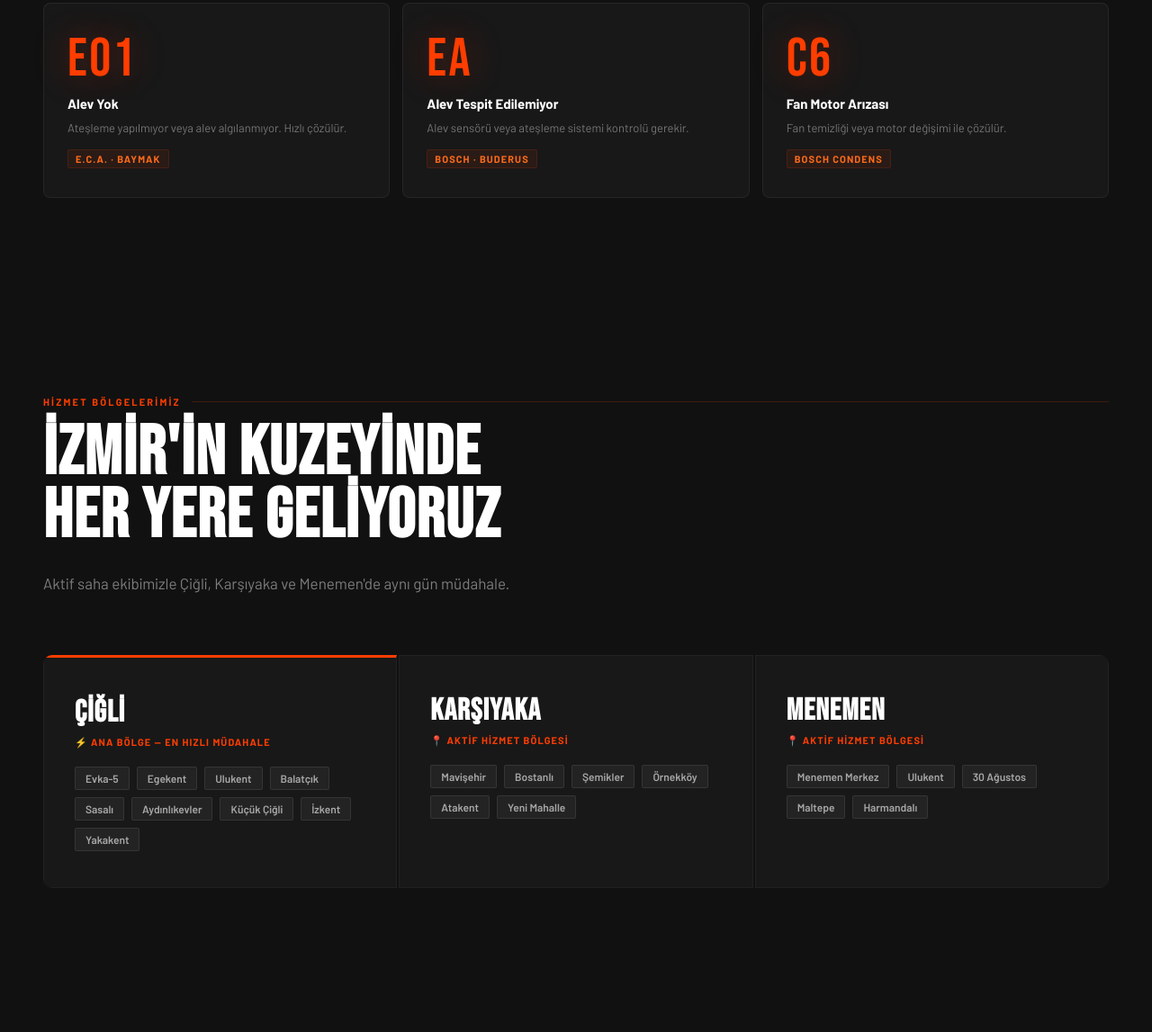
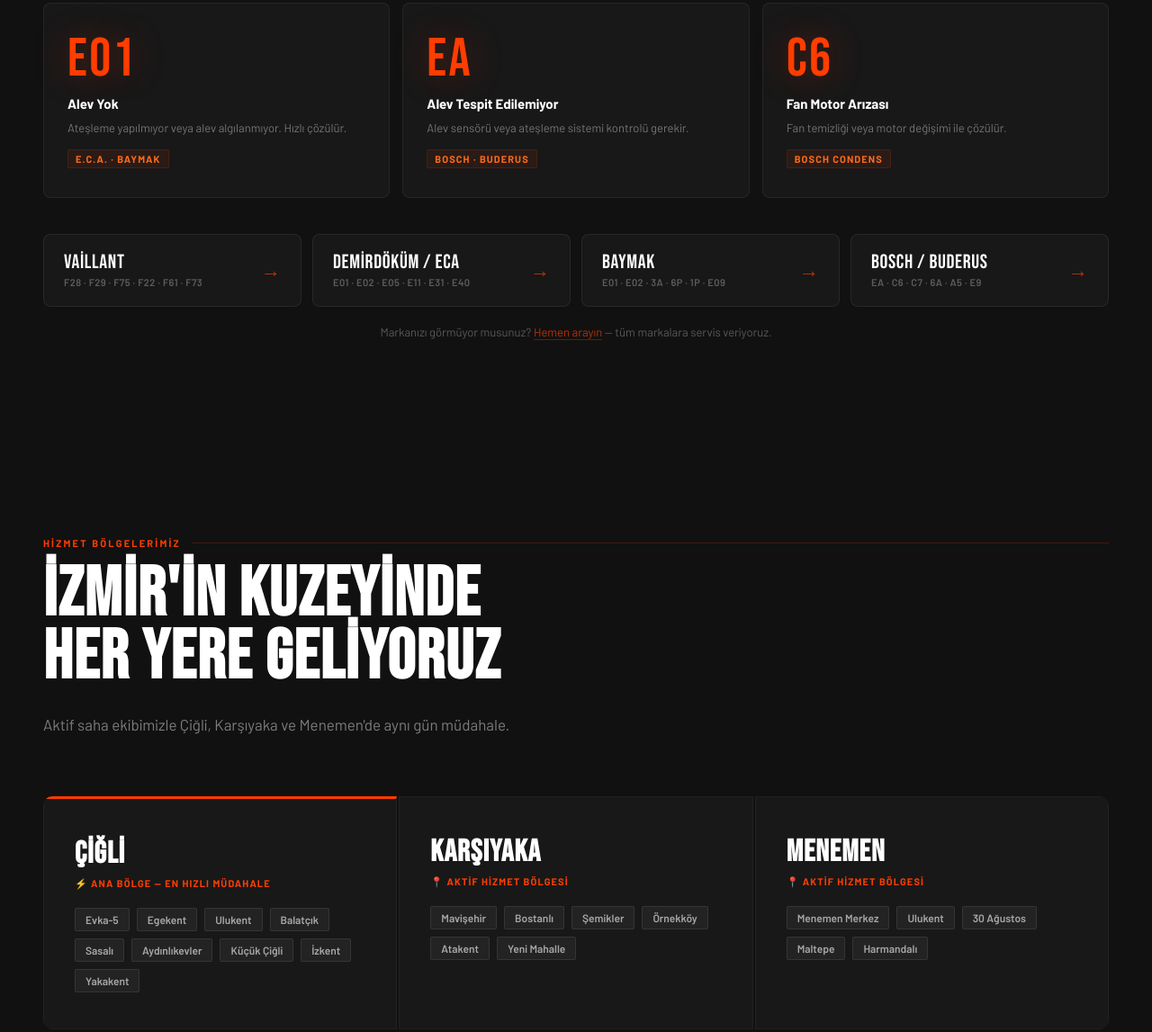
Before and after one commit to aeteknikizmir/ciglikombiklima, a plain HTML site: page index.html in a window 1280 px wide. Shown: the part 4819-5966 px from the top of the page at 90% size. Drawn offline with Linux system fonts and the light colour scheme.

Commit message:
Update index.html

```diff
--- a/index.html
+++ b/index.html
@@ -176,6 +176,19 @@ nav{position:sticky;top:0;z-index:200;background:rgba(10,10,10,.95);backdrop-fil
 .ariza-card p{font-size:13px;color:rgba(255,255,255,.4);line-height:1.65}
 .ariza-brand{display:inline-block;margin-top:12px;font-size:11px;font-weight:700;letter-spacing:.1em;text-transform:uppercase;background:rgba(255,61,0,.08);border:1px solid rgba(255,61,0,.14);color:var(--fire2);padding:3px 8px;border-radius:2px}
 
+/* MARKA ARIZA LİNKLERİ — YENİ */
+.ariza-brand-links{display:grid;grid-template-columns:repeat(4,1fr);gap:12px;margin-top:40px}
+.abl-card{display:flex;align-items:center;justify-content:space-between;background:var(--black3);border:1px solid rgba(255,255,255,.07);border-radius:8px;padding:20px 22px;transition:all .3s;cursor:pointer}
+.abl-card:hover{border-color:rgba(255,61,0,.35);background:rgba(255,61,0,.05);transform:translateY(-3px)}
+.abl-left{display:flex;flex-direction:column;gap:4px}
+.abl-name{font-family:var(--ff-head);font-size:22px;letter-spacing:.03em;line-height:1}
+.abl-codes{font-size:11px;color:rgba(255,255,255,.3);font-weight:600;letter-spacing:.04em}
+.abl-arrow{font-size:22px;color:var(--fire);opacity:.7;transition:transform .3s}
+.abl-card:hover .abl-arrow{transform:translateX(4px)}
+.ariza-cta-note{margin-top:20px;font-size:13px;color:rgba(255,255,255,.3);text-align:center}
+.ariza-cta-note a{color:rgba(255,61,0,.7);border-bottom:1px solid rgba(255,61,0,.3);transition:color .2s}
+.ariza-cta-note a:hover{color:var(--fire)}
+
 /* BÖLGELER */
 #bolgeler{background:var(--black2)}
 .bolge-grid{display:grid;grid-template-columns:1fr 1fr 1fr;gap:2px;margin-top:64px;border-radius:10px;overflow:hidden}
@@ -278,6 +291,7 @@ footer{background:#060606;padding:72px 48px 36px;border-top:1px solid rgba(255,2
   .featured-duo{grid-template-columns:1fr}
   .markalar-grid{grid-template-columns:1fr}
   .ariza-grid{grid-template-columns:1fr 1fr}
+  .ariza-brand-links{grid-template-columns:1fr 1fr}
   .bolge-grid{grid-template-columns:1fr}
   .neden-layout{grid-template-columns:1fr}
   .sss-wrap{grid-template-columns:1fr}
@@ -287,6 +301,9 @@ footer{background:#060606;padding:72px 48px 36px;border-top:1px solid rgba(255,2
   .cta-strip{padding:80px 20px}
   footer{padding:60px 20px 36px}
   .topbar{padding:10px 16px;gap:14px;font-size:11px}
+}
+@media(max-width:560px){
+  .ariza-brand-links{grid-template-columns:1fr}
 }
 </style>
 </head>
@@ -500,6 +517,40 @@ footer{background:#060606;padding:72px 48px 36px;border-top:1px solid rgba(255,2
       <div class="ariza-card"><div class="ariza-code">EA</div><h4>Alev Tespit Edilemiyor</h4><p>Alev sensörü veya ateşleme sistemi kontrolü gerekir.</p><span class="ariza-brand">Bosch · Buderus</span></div>
       <div class="ariza-card"><div class="ariza-code">C6</div><h4>Fan Motor Arızası</h4><p>Fan temizliği veya motor değişimi ile çözülür.</p><span class="ariza-brand">Bosch Condens</span></div>
     </div>
+
+    <!-- MARKA ARIZA KOD SAYFALARI — YENİ EKLEME -->
+    <div class="ariza-brand-links reveal">
+      <a href="vaillant-ariza-kodlari.html" class="abl-card">
+        <div class="abl-left">
+          <div class="abl-name">Vaillant</div>
+          <div class="abl-codes">F28 · F29 · F75 · F22 · F61 · F73</div>
+        </div>
+        <div class="abl-arrow">→</div>
+      </a>
+      <a href="demirdokum-eca-ariza-kodlari.html" class="abl-card">
+        <div class="abl-left">
+          <div class="abl-name">DemirDöküm / ECA</div>
+          <div class="abl-codes">E01 · E02 · E05 · E11 · E31 · E40</div>
+        </div>
+        <div class="abl-arrow">→</div>
+      </a>
+      <a href="baymak-ariza-kodlari.html" class="abl-card">
+        <div class="abl-left">
+          <div class="abl-name">Baymak</div>
+          <div class="abl-codes">E01 · E02 · 3A · 6P · 1P · E09</div>
+        </div>
+        <div class="abl-arrow">→</div>
+      </a>
+      <a href="bosch-buderus-ariza-kodlari.html" class="abl-card">
+        <div class="abl-left">
+          <div class="abl-name">Bosch / Buderus</div>
+          <div class="abl-codes">EA · C6 · C7 · 6A · A5 · E9</div>
+        </div>
+        <div class="abl-arrow">→</div>
+      </a>
+    </div>
+    <p class="ariza-cta-note">Markanızı görmüyor musunuz? <a href="tel:05438108096">Hemen arayın</a> — tüm markalara servis veriyoruz.</p>
+
   </div>
 </section>
 
@@ -607,13 +658,12 @@ footer{background:#060606;padding:72px 48px 36px;border-top:1px solid rgba(255,2
       </ul>
     </div>
     <div class="footer-col">
-      <h4>Bölgeler</h4>
+      <h4>Arıza Kodları</h4>
       <ul>
-        <li><a href="#bolgeler">Çiğli Kombi Servisi</a></li>
-        <li><a href="#bolgeler">Egekent Kombi</a></li>
-        <li><a href="#bolgeler">Ulukent Kombi</a></li>
-        <li><a href="#bolgeler">Karşıyaka Petek</a></li>
-        <li><a href="#bolgeler">Menemen Kombi</a></li>
+        <li><a href="vaillant-ariza-kodlari.html">Vaillant Arıza Kodları</a></li>
+        <li><a href="demirdokum-eca-ariza-kodlari.html">DemirDöküm / ECA</a></li>
+        <li><a href="baymak-ariza-kodlari.html">Baymak Arıza Kodları</a></li>
+        <li><a href="bosch-buderus-ariza-kodlari.html">Bosch / Buderus</a></li>
       </ul>
     </div>
     <div class="footer-col">
@@ -631,8 +681,6 @@ footer{background:#060606;padding:72px 48px 36px;border-top:1px solid rgba(255,2
     <span>© 2025 A&E Teknik Kombi Klima Servisi — Çiğli / İzmir</span>
     <span>Her Gün 08:00–22:00</span>
   </div>
-
-  <!-- SEO KEYWORD BLOĞU - Güncellendi -->
   <div class="footer-seo">
     Çiğli kombi servisi · Çiğli kombi tamiri · Çiğli kombi bakımı · Çiğli Demirdöküm kombi servisi · Çiğli Baymak kombi servisi · Çiğli Vaillant kombi servisi · Çiğli Bosch kombi servisi · Çiğli Buderus kombi servisi · Çiğli Ferroli kombi servisi · Çiğli Ariston kombi servisi · Çiğli ECA kombi servisi · Çiğli Viessmann kombi servisi · Çiğli Warmhaus kombi servisi · Çiğli Protherm kombi servisi · Çiğli Lambert kombi servisi · Çiğli Airfel kombi servisi · Çiğli Arçelik kombi servisi · Çiğli İmmergas kombi servisi ·
     Evka-5 kombi servisi · Evka-5 kombi tamiri · Evka-5 kombi bakımı · Evka-5 Demirdöküm kombi servisi · Evka-5 Baymak kombi servisi · Evka-5 Vaillant kombi servisi · Evka-5 Bosch kombi servisi · Evka-5 Ferroli kombi servisi · Evka-5 Ariston kombi servisi · Evka-5 ECA kombi servisi · Evka-5 Warmhaus kombi servisi · Evka-5 Protherm kombi servisi ·
```
